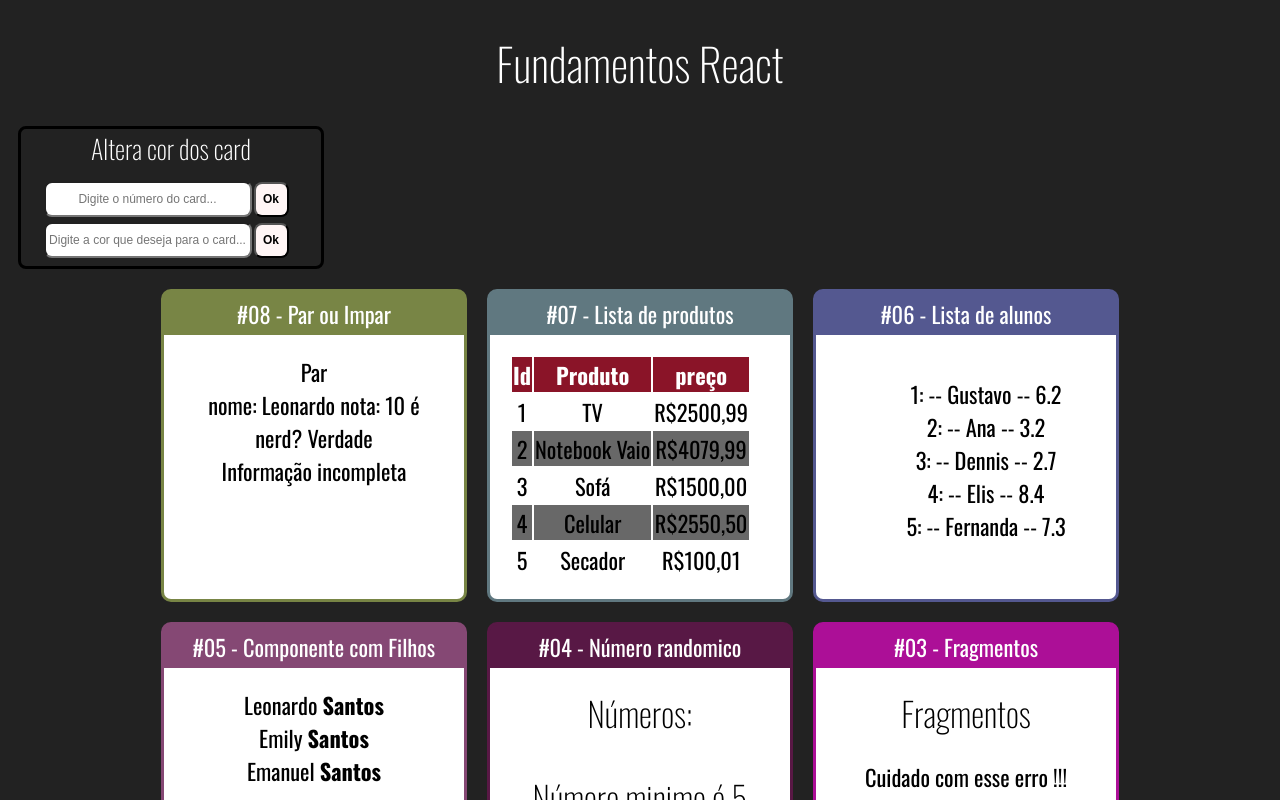
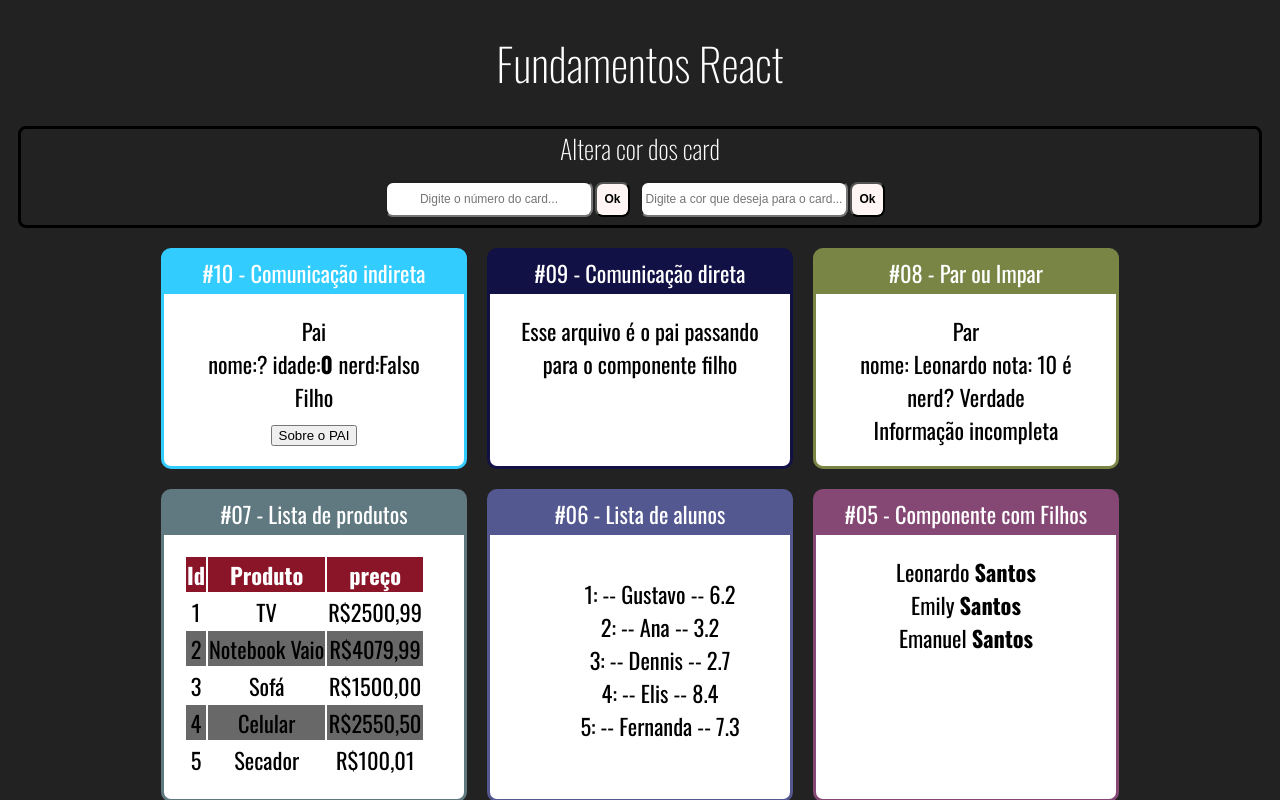
Before and after one commit to leosant/fund-react, a React (Create React App) app: page / in a window 1280 px wide. Shown: the top 800 px of the page. Built offline with nearby package versions, Linux system fonts and the light colour scheme.

Commit message:
Comunication Inderect and useState React Hooks

```diff
--- a/src/App.jsx
+++ b/src/App.jsx
@@ -12,6 +12,8 @@ import ListStudent from "./components/repeat/ListStudent";
 import TableProduct from "./components/repeat/TableProduct";
 import PairOrOdd from "./components/conditions/PairOrOdd";
 import UserInf from "./components/conditions/UserInf";
+import DirectFather from "./components/comunication/DirectFather";
+import IndirectFather from "./components/comunication/IndirectFather.jsx";
 
 import "./App.css";
 
@@ -22,19 +24,26 @@ export default () => (
     <CardColor />
 
     <div className="Cards">
+      <Card title="#10 - Comunicação indireta" color="#33ccff">
+        <IndirectFather />
+      </Card>
+
+      <Card title="#09 - Comunicação direta" color="#111145">
+        <DirectFather />
+      </Card>
 
       <Card title="#08 - Par ou Impar" color="#788545">
-        <PairOrOdd number={20}/>
-        <UserInf user={ {name:"Leonardo", note:10, isNerd: true} }/>
-        <UserInf user={ {note:2, isNerd: false} }/>
+        <PairOrOdd number={20} />
+        <UserInf user={{ name: "Leonardo", note: 10, isNerd: true }} />
+        <UserInf user={{ note: 2, isNerd: false }} />
       </Card>
 
       <Card title="#07 - Lista de produtos" color="#607880">
-        <TableProduct/>
+        <TableProduct />
       </Card>
 
       <Card title="#06 - Lista de alunos" color="#545890">
-        <ListStudent/>
+        <ListStudent />
       </Card>
 
       <Card title="#05 - Componente com Filhos" color="#854874">
--- /dev/null
+++ b/src/components/comunication/DirectChildren.jsx
@@ -0,0 +1,10 @@
+import React from 'react';
+
+export default props => {
+    console.log('Test Children>>>', props)
+    return (
+        <div>
+            <span>{props.args}</span>
+        </div>
+    )
+}
--- /dev/null
+++ b/src/components/comunication/DirectFather.jsx
@@ -0,0 +1,11 @@
+import React from 'react';
+
+import DirectChildren from './DirectChildren'
+
+export default () => {
+    return (
+        <div>
+            <DirectChildren args='Esse arquivo é o pai passando para o componente filho'/>
+        </div>
+    )
+}
--- /dev/null
+++ b/src/components/comunication/InderectChildren.jsx
@@ -0,0 +1,17 @@
+import React from 'react';
+
+export default props => {
+
+    const getAge = () => parseInt(Math.random() * (20)) + 20;
+    const getNerd = () => Math.random() > 0.5;
+
+    return (
+        <div>
+            <div>Filho</div>
+
+            <button onClick={_=>props.clickAbout( 'Leonardo', getAge(), getNerd() )}>
+                Sobre o PAI
+            </button>
+        </div>
+    )
+}
--- /dev/null
+++ b/src/components/comunication/IndirectFather.jsx
@@ -0,0 +1,33 @@
+import React,{useState}from 'react';
+
+import InderectChildren from './InderectChildren'
+
+export default props => {
+
+    const [name, setName] = useState('?')
+    const [age, setAge] = useState(0)
+    const [nerd, setNerd] = useState(false)
+
+    function getAnswers(name, age, nerd) {
+        setName(name)
+        setAge(age)
+        setNerd(nerd)
+        console.log("Respostas do filho indereto>>>", name, age, nerd)
+    }
+
+    return (
+        <div>
+            <div>
+                Pai
+                <div>
+                    <span>nome:{name} </span>
+                    <span>
+                        idade:<strong>{age} </strong>
+                        </span>
+                    <span> nerd:{nerd == true ? 'Verdadeiro' : 'Falso'}</span>
+                </div>
+            </div>
+            <InderectChildren clickAbout={getAnswers}/>
+        </div>
+    )
+}
--- a/src/components/personal/CardColor.css
+++ b/src/components/personal/CardColor.css
@@ -6,8 +6,6 @@
     border-radius: 8px;
     border-color: #000;
     margin: 10px;
-    max-width: 300px;
-    min-width: 300px;
 }
 
 .CardColor .FieldsText {
```
